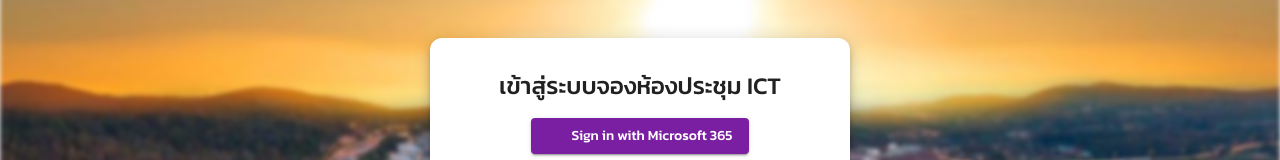
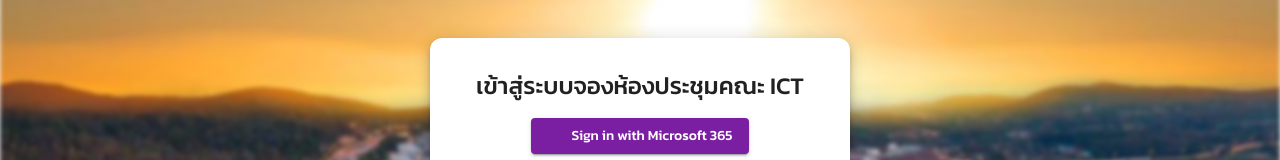
Before and after one commit to realsunwich/ict-room-booking, a Next.js app: page /LoginClient in a window 1280 px wide. Shown: the part 175-335 px from the top of the page. Built offline with nearby package versions, Linux system fonts and the light colour scheme; some icons are missing.

Commit message:
เปลี่ยนชื่อของ header แต่ละหน้า

```diff
--- a/src/app/LoginClient/page.tsx
+++ b/src/app/LoginClient/page.tsx
@@ -48,7 +48,7 @@ const LoginClient = () => {
                     }}
                 >
                     <Typography variant="h5" gutterBottom sx={{ textAlign: "center", mb: 2 }}>
-                        เข้าสู่ระบบจองห้องประชุม ICT
+                        เข้าสู่ระบบจองห้องประชุมคณะ ICT
                     </Typography>
 
                     <Box display="flex" flexDirection="column" alignItems="center" justifyContent="center" gap={2}>
--- a/src/components/header.tsx
+++ b/src/components/header.tsx
@@ -132,7 +132,7 @@ const Header = () => {
                             sx={{ fontWeight: 900, cursor: "pointer" }}
                             onClick={() => router.push("/dashboard")}
                         >
-                            ระบบขอจองใช้บริการห้องประชุม
+                            ระบบจองห้องประชุมคณะ ICT
                         </Typography>
 
                         {role === "1" && (
```
